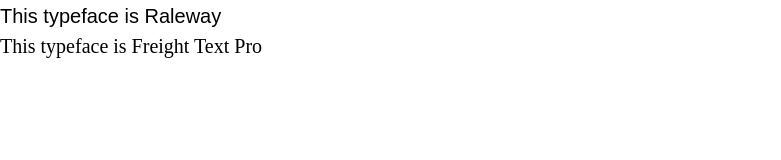
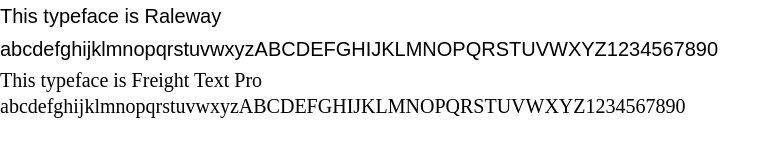
Before and after one commit to lukegehron/TextTest, a plain HTML site: page index.html in a window 1280 px wide. Shown: the whole page, without its empty margins (0-781 px from the left). Drawn offline with Linux system fonts and the light colour scheme.

Commit message:
Update index.html

```diff
--- a/index.html
+++ b/index.html
@@ -11,8 +11,10 @@
 </head>
 
 <body>
-<div class="Raleway">This typeface is Raleway</div>
-<div class="Freight">This typeface is Freight Text Pro</div>
+<div class="Raleway">This typeface is Raleway <br>
+	abcdefghijklmnopqrstuvwxyzABCDEFGHIJKLMNOPQRSTUVWXYZ1234567890<br></div>
+<div class="Freight">This typeface is Freight Text Pro<br>
+	abcdefghijklmnopqrstuvwxyzABCDEFGHIJKLMNOPQRSTUVWXYZ1234567890<br></div>
 </body>
 
 </html>
```
